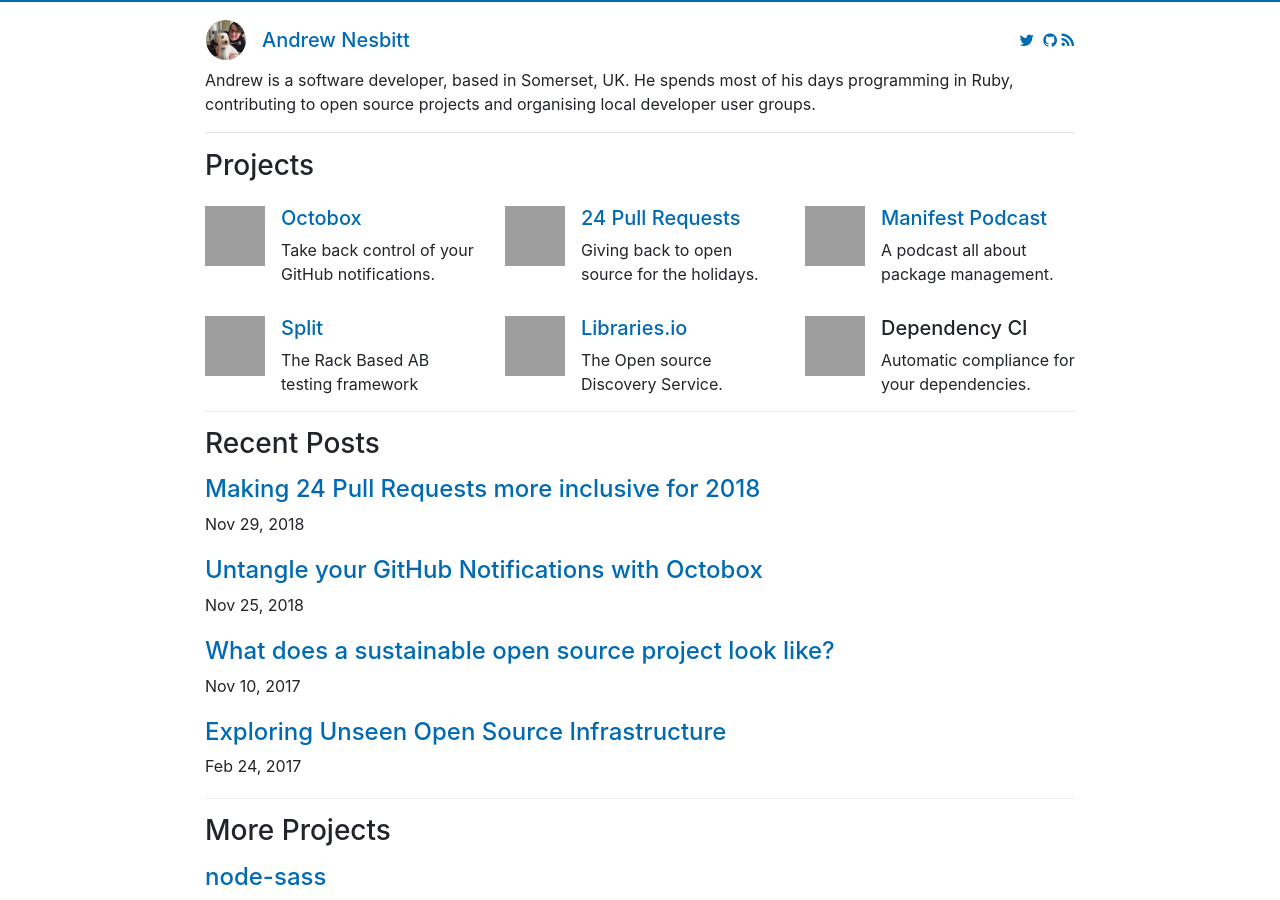
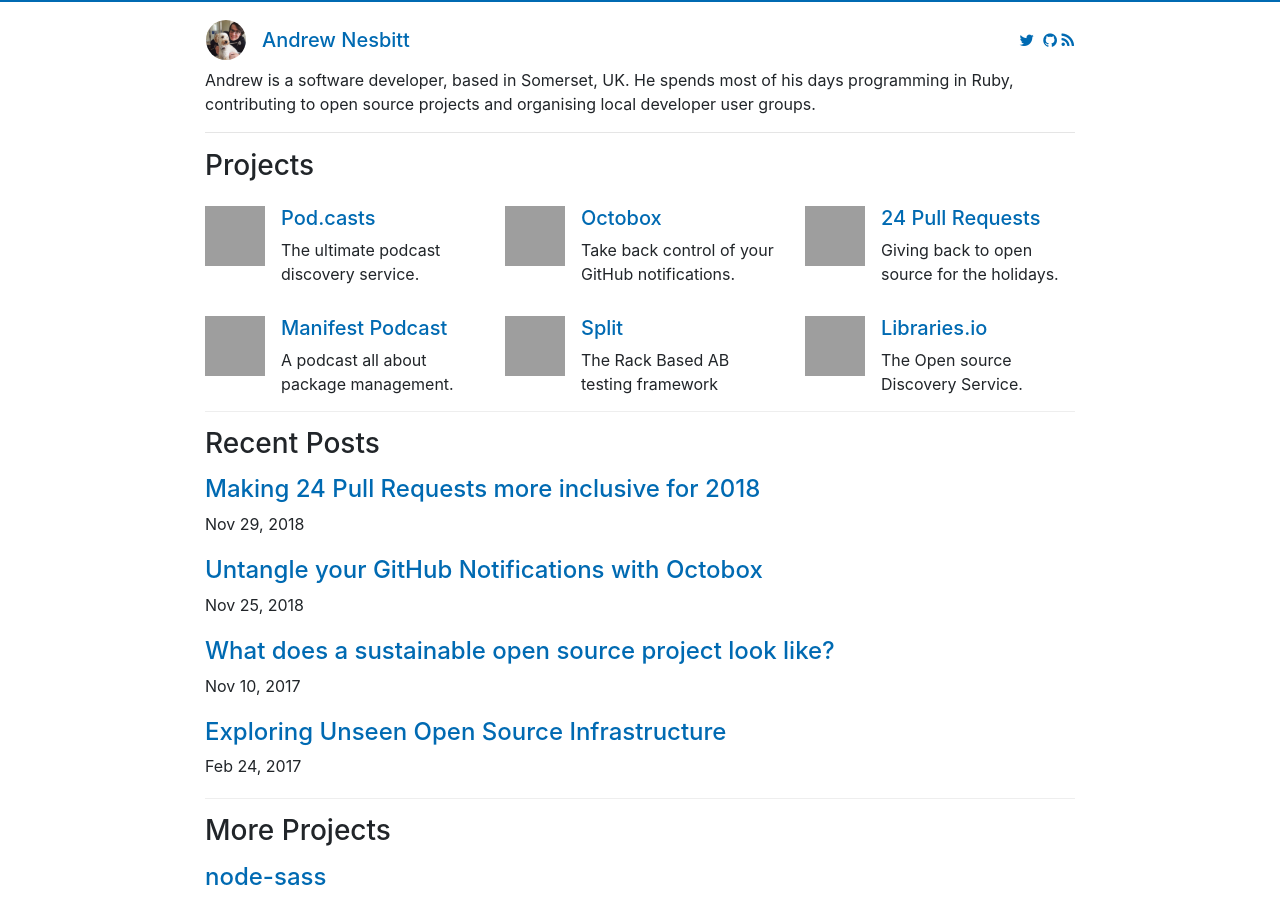
Before and after one commit to andrew/nesbitt.io, a Jekyll site: the page built from index.md, in a window 1280 px wide and 900 px high, cut to the strip 0-900 px from the top of the window. Built offline with Jekyll 4.4.1, drawn with Linux system fonts in a browser that asks for light colours; grey boxes are pictures that could not be loaded.

Commit message:
more updates

```diff
--- a/_layouts/home.html
+++ b/_layouts/home.html
@@ -12,6 +12,13 @@
 <h3>Projects</h3>
 <div class="row">
   <div class="media col-lg-4">
+    <a href="https://pod.casts.io"><img class="mr-3" src="https://github.com/podcastsio.png" width="60px"></a>
+    <div class="media-body">
+      <h5 class="mt-0"><a href="https://pod.casts.io">Pod.casts</a></h5>
+      The ultimate podcast discovery service.
+    </div>
+  </div>
+  <div class="media col-lg-4">
     <a href="https://octobox.io"><img class="mr-3" src="https://github.com/octobox.png" width="60px"></a>
     <div class="media-body">
       <h5 class="mt-0"><a href="https://octobox.io">Octobox</a></h5>
@@ -25,6 +32,8 @@
       Giving back to open source for the holidays.
     </div>
   </div>
+</div>
+<div class="row">
   <div class="media col-lg-4">
     <a href="https://manifest.fm"><img class="mr-3" src="https://github.com/themanifest.png" width="60px"></a>
     <div class="media-body">
@@ -32,8 +41,6 @@
       A podcast all about package management.
     </div>
   </div>
-</div>
-<div class="row">
   <div class="media col-lg-4">
     <a href="https://github.com/splitrb/split"><img class="mr-3" src="https://github.com/splitrb.png" width="60px"></a>
     <div class="media-body">
@@ -46,13 +53,6 @@
     <div class="media-body">
       <h5 class="mt-0"><a href="https://libraries.io">Libraries.io</a></h5>
       The Open source Discovery Service.
-    </div>
-  </div>
-  <div class="media col-lg-4">
-    <img class="mr-3" src="https://github.com/dependencyci.png" width="60px">
-    <div class="media-body">
-      <h5 class="mt-0">Dependency CI</h5>
-      Automatic compliance for your dependencies.
     </div>
   </div>
 </div>
```
